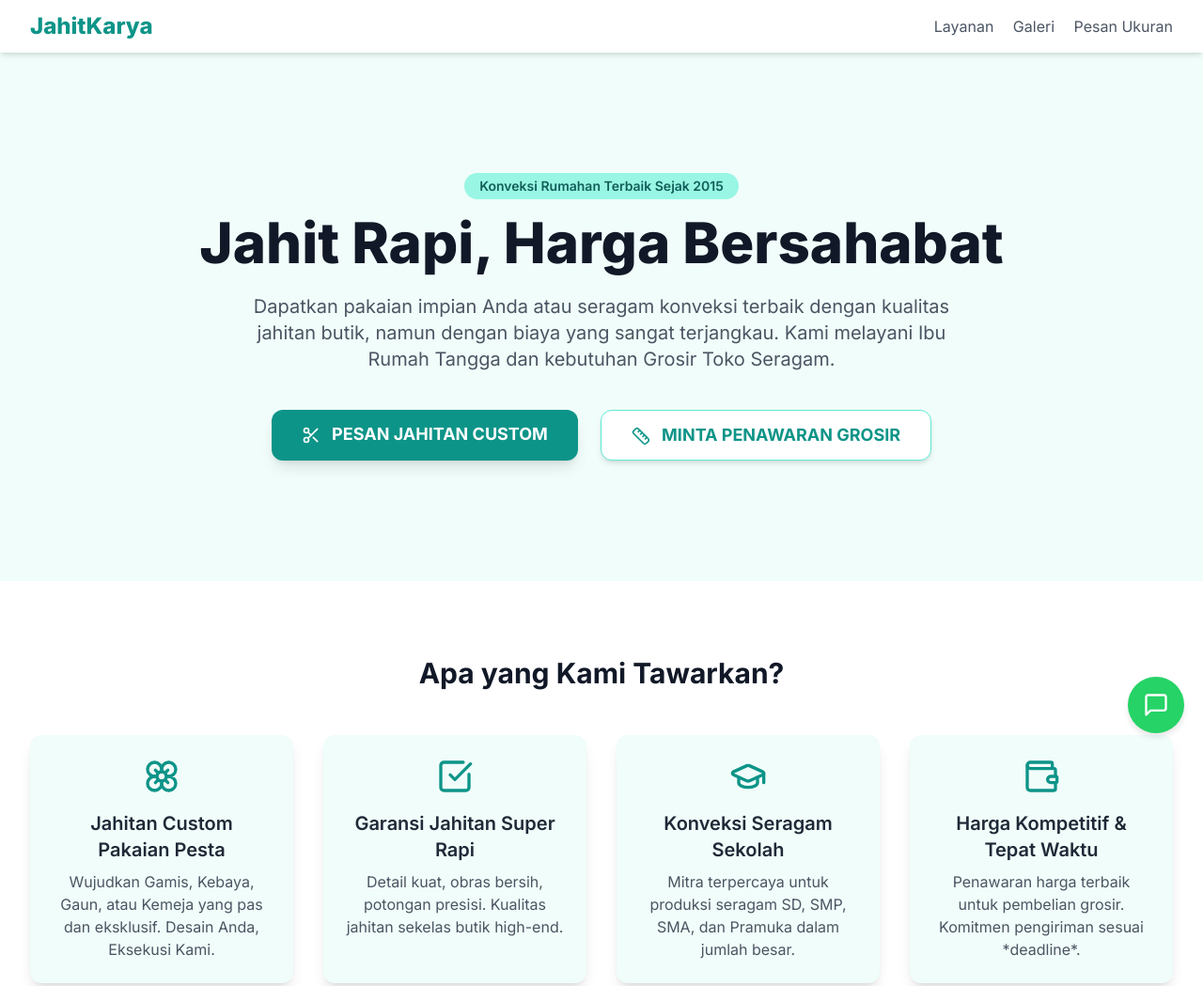
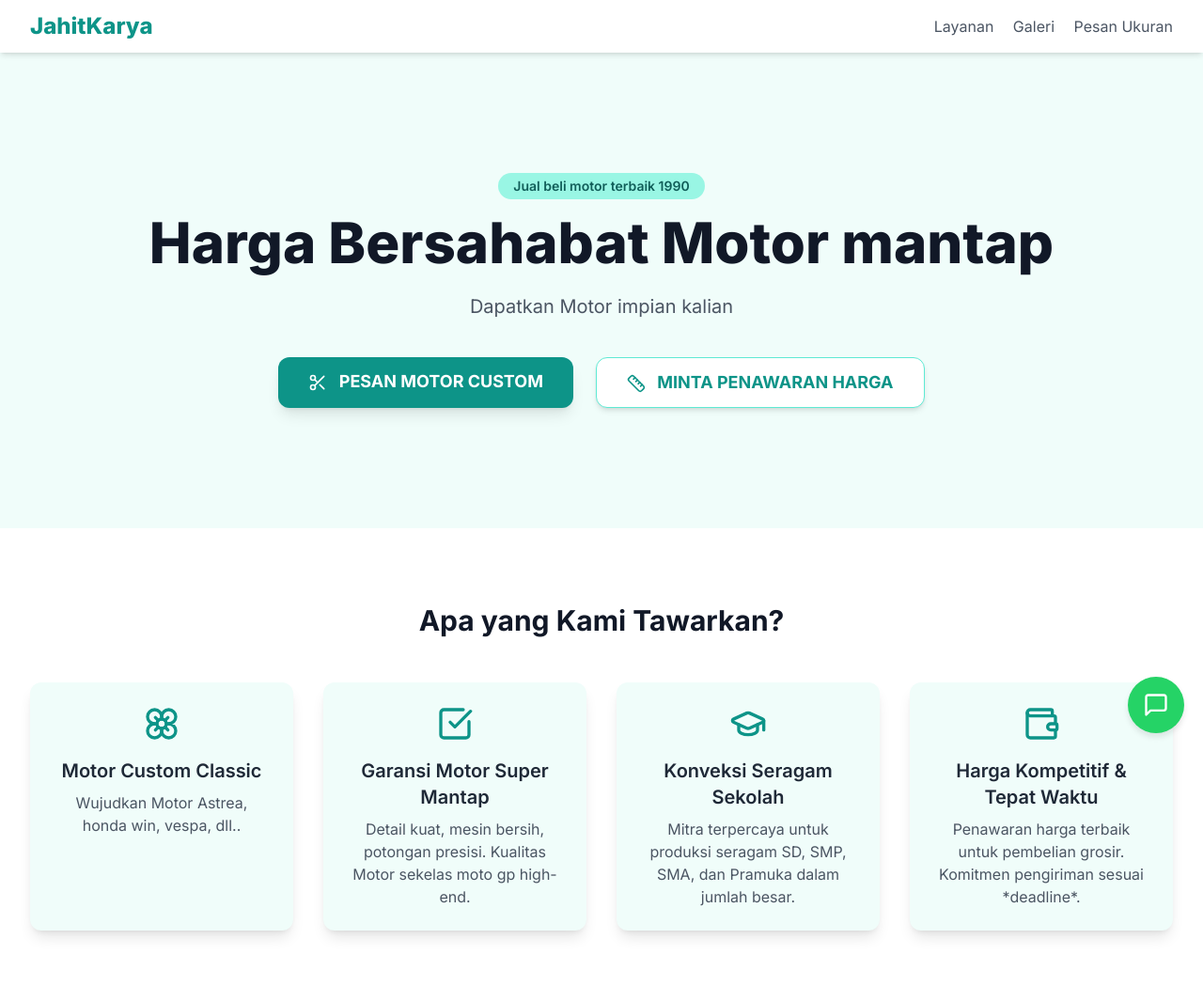
Before and after one commit to firmanarifin75/miracleboys, a plain HTML site: page index.html in a window 1280 px wide. Shown: the top 1049 px of the page at 94% size. Drawn offline with nearby package versions, Linux system fonts and the light colour scheme.

Commit message:
Update index.html

```diff
--- a/index.html
+++ b/index.html
@@ -3,7 +3,7 @@
 <head>
     <meta charset="UTF-8">
     <meta name="viewport" content="width=device-width, initial-scale=1.0">
-    <title>Jahit Rapi, Harga Bersahabat - Konveksi & Jahit Rumahan</title>
+    <title>Jual beli motor vespa classic</title>
     <!-- Load Tailwind CSS -->
     <script src="https://cdn.tailwindcss.com"></script>
     <!-- Load Lucide Icons -->
@@ -59,7 +59,7 @@
 <body class="text-gray-800">
 
     <!-- Tombol WhatsApp Mengambang -->
-    <a href="https://wa.me/6281234567890" target="_blank" class="whatsapp-float group" title="Pesan Cepat via WhatsApp">
+    <a href="https://wa.me/6283135144201" target="_blank" class="whatsapp-float group" title="Pesan Cepat via WhatsApp">
         <!-- Ikon WhatsApp -->
         <svg viewBox="0 0 24 24" width="30" height="30" stroke="currentColor" stroke-width="2" fill="none" stroke-linecap="round" stroke-linejoin="round" class="w-7 h-7">
             <path d="M21 15a2 2 0 0 1-2 2H7l-4 4V5a2 2 0 0 1 2-2h14a2 2 0 0 1 2 2z"></path>
@@ -89,20 +89,20 @@
     <header class="bg-teal-50 pt-16 pb-20 md:py-32">
         <div class="max-w-7xl mx-auto px-4 sm:px-6 lg:px-8 text-center">
             <span class="inline-block bg-teal-200 text-teal-800 text-sm font-semibold px-4 py-1 rounded-full mb-4">
-                Konveksi Rumahan Terbaik Sejak 2015
+                Jual beli motor terbaik 1990
             </span>
             <h1 class="text-5xl md:text-6xl font-extrabold leading-tight text-gray-900 mb-6">
-                Jahit Rapi, Harga Bersahabat
+                Harga Bersahabat Motor mantap
             </h1>
             <p class="text-xl text-gray-600 mb-10 max-w-3xl mx-auto">
-                Dapatkan pakaian impian Anda atau seragam konveksi terbaik dengan kualitas jahitan butik, namun dengan biaya yang sangat terjangkau. Kami melayani Ibu Rumah Tangga dan kebutuhan Grosir Toko Seragam.
+                Dapatkan Motor impian kalian
             </p>
             <div class="flex flex-col sm:flex-row justify-center space-y-4 sm:space-y-0 sm:space-x-6">
                 <a href="https://wa.me/6281234567890?text=Halo%2C%20saya%20ingin%20memesan%20jahitan%20custom%20(Gamis%2FKebaya)." target="_blank" class="px-8 py-3 bg-teal-600 text-white font-bold text-lg rounded-xl shadow-lg hover:bg-teal-700 transition duration-300 transform hover:scale-105">
-                    <i data-lucide="scissors" class="w-5 h-5 inline-block mr-2"></i> PESAN JAHITAN CUSTOM
+                    <i data-lucide="scissors" class="w-5 h-5 inline-block mr-2"></i> PESAN MOTOR CUSTOM
                 </a>
                 <a href="https://wa.me/6281234567890?text=Halo%2C%20saya%20pemilik%20toko%20dan%20ingin%20minta%20penawaran%20harga%20grosir%20seragam." target="_blank" class="px-8 py-3 bg-white text-teal-600 font-bold text-lg rounded-xl shadow-md border border-teal-300 hover:bg-teal-100 transition duration-300 transform hover:scale-105">
-                    <i data-lucide="ruler" class="w-5 h-5 inline-block mr-2"></i> MINTA PENAWARAN GROSIR
+                    <i data-lucide="ruler" class="w-5 h-5 inline-block mr-2"></i> MINTA PENAWARAN HARGA
                 </a>
             </div>
         </div>
@@ -117,15 +117,15 @@
                 <!-- Fitur 1: Ibu Rumah Tangga - Custom -->
                 <div class="p-6 bg-teal-50 rounded-xl shadow-lg text-center transform hover:scale-105 transition duration-300">
                     <i data-lucide="flower" class="w-10 h-10 text-teal-600 mx-auto mb-4"></i>
-                    <h3 class="text-xl font-semibold mb-2">Jahitan Custom Pakaian Pesta</h3>
-                    <p class="text-gray-600">Wujudkan Gamis, Kebaya, Gaun, atau Kemeja yang pas dan eksklusif. Desain Anda, Eksekusi Kami.</p>
+                    <h3 class="text-xl font-semibold mb-2">Motor Custom Classic</h3>
+                    <p class="text-gray-600">Wujudkan Motor Astrea, honda win, vespa, dll..</p>
                 </div>
 
                 <!-- Fitur 2: Ibu Rumah Tangga - Kualitas -->
                 <div class="p-6 bg-teal-50 rounded-xl shadow-lg text-center transform hover:scale-105 transition duration-300">
                     <i data-lucide="check-square" class="w-10 h-10 text-teal-600 mx-auto mb-4"></i>
-                    <h3 class="text-xl font-semibold mb-2">Garansi Jahitan Super Rapi</h3>
-                    <p class="text-gray-600">Detail kuat, obras bersih, potongan presisi. Kualitas jahitan sekelas butik high-end.</p>
+                    <h3 class="text-xl font-semibold mb-2">Garansi Motor Super Mantap</h3>
+                    <p class="text-gray-600">Detail kuat, mesin bersih, potongan presisi. Kualitas Motor sekelas moto gp high-end.</p>
                 </div>
 
                 <!-- Fitur 3: Pemilik Toko - Seragam -->
```
